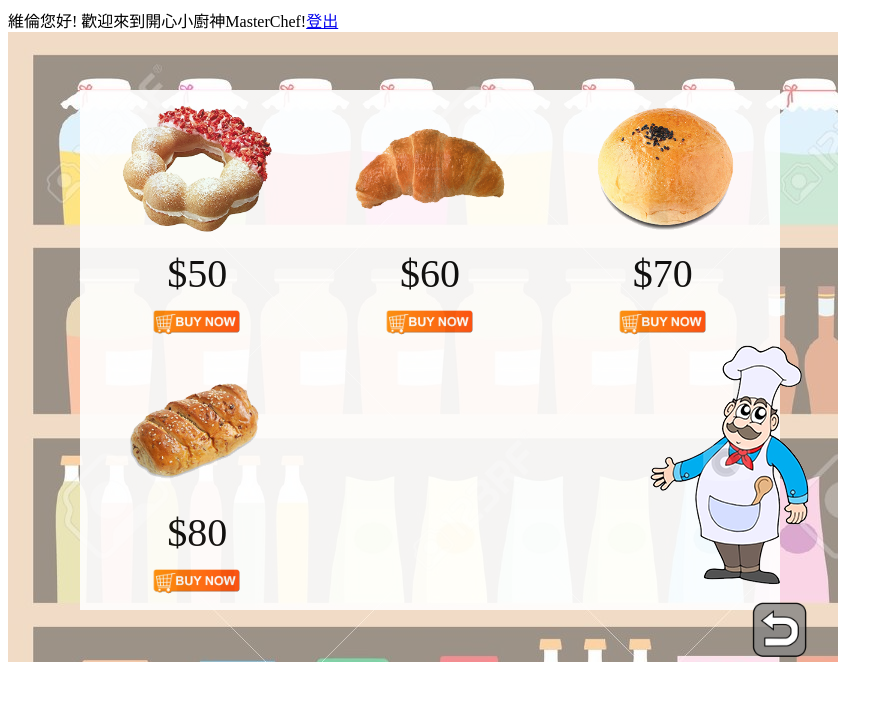
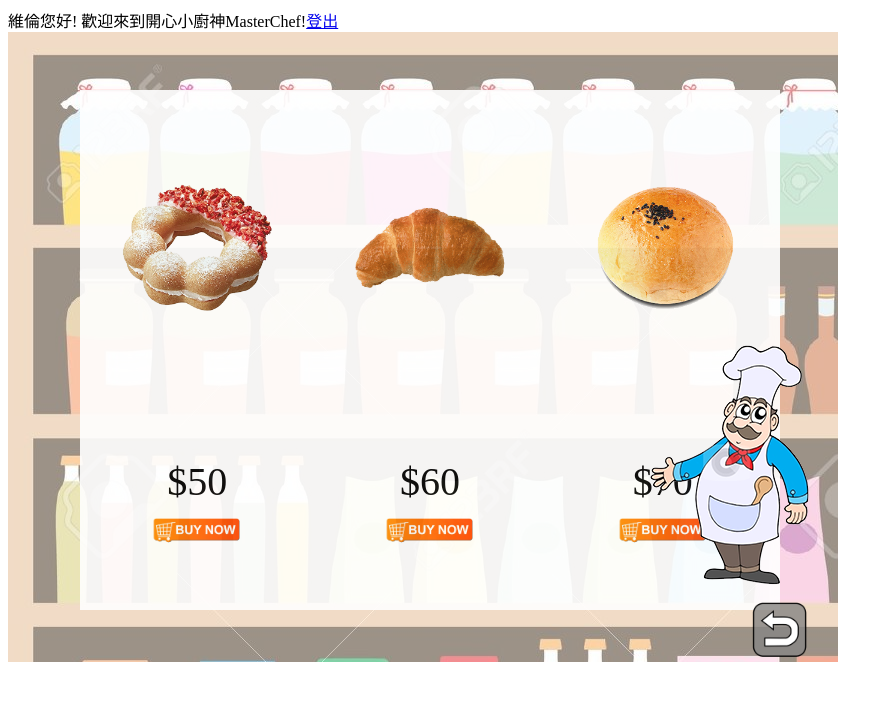
Before and after one commit to NCNU-OpenSource/1041-SE-Team10, a PHP site: page /breadmaterial.php in a window 1280 px wide. Shown: the top 701 px of the page, without its empty margins (0-893 px from the left). Run offline with PHP 8.4, Linux system fonts and the light colour scheme; a user stored in the database is signed in; data comes from the database, SQL or seed files in the repository; some libraries are stand-ins or nearby versions.

Commit message:
exp lock

```diff
--- a/masterchef/breadmaterial.php
+++ b/masterchef/breadmaterial.php
@@ -173,19 +173,41 @@ $(window).resize();
 </div>
 
 <div class="bake" >
+<table class="breadcategory">
+<?php
+    $sql = "select * from user;";
+    mysqli_query($conn,$sql) or die("MySQL query error");
+    $results=mysqli_query($conn,$sql);
+    $rs=mysqli_fetch_array($results);
+	if($rs['exp']>=0){
+		echo "<tr><td><img src=\"pics\bread1.png\" width=\"150px\"></td>";
+	}
+	if($rs['exp']>=200){
+		echo "<td><img src =\"pics\bread2.png\" width=\"150px\"></td>";
+	}
+	if($rs['exp']>=400){
+		echo "<td><img src =\"pics\bread3.png\" width=\"150px\"></td></tr>";
+	}
+	if($rs['exp']>=0){
+		echo "<tr><td>$50<br/><a class=\"js-open-modal btn\" href=\"#\" data-modal-id=\"buy1\"><img src =\"pics\buybutton.png\"  width=\"100px\"></a></td>";
+	}
+    if($rs['exp']>=200){
+		echo "<td>$60<br/><a class=\"js-open-modal btn\" href=\"#\" data-modal-id=\"buy2\"><img src =\"pics\buybutton.png\"  width=\"100px\"></a></td>";
+    }
+	if($rs['exp']>=400){
+        echo "<td>$70<br/><a class=\"js-open-modal btn\" href=\"#\" data-modal-id=\"buy3\"><img src =\"pics\buybutton.png\"  width=\"100px\"></a></td></tr>";
+    }
+	if($rs['exp']>=600){
+	    echo "<tr><td><img src =\"pics\bread4.png\" style=\"z-index:10\" width=\"150px\"></td>";
+    }
+    if($rs['exp']>=600){
+    echo "<tr><td>$80<br/><a class=\"js-open-modal btn\" href=\"#\" data-modal-id=\"buy4\"><img src =\"pics\buybutton.png\"  width=\"100px\"></a></td>";
+    }
+	echo "</tr>";
 
-<table class="breadcategory">
-<tr><td><img src ="pics\bread1.png"  width="150px"></td>
-<td><img src ="pics\bread2.png"  width="150px"></td>
-<td><img src ="pics\bread3.png"  width="150px"></td></tr>
-<tr><td>$50<br/><a class="js-open-modal btn" href="#" data-modal-id="buy1"><img src ="pics\buybutton.png"  width="100px"></a></td>
-<td>$60<br/><a class="js-open-modal btn" href="#" data-modal-id="buy2"><img src ="pics\buybutton.png"  width="100px"></a></td>
-<td>$70<br/><a class="js-open-modal btn" href="#" data-modal-id="buy3"><img src ="pics\buybutton.png"  width="100px"></a></td></tr>
-<tr><td><img src ="pics\bread4.png" style="z-index:10" width="150px"></td>
-<tr><td>$80<br/><a class="js-open-modal btn" href="#" data-modal-id="buy4"><img src ="pics\buybutton.png"  width="100px"></a></td>
-</tr>
+
+?>
 </table>
-
 </div>
 <div id="buy1" class="modal-box">
      <header> <a href="#" class="js-modal-close close">×</a>
@@ -222,6 +244,7 @@ $(window).resize();
             <p>Do you wish you buy this ingredient packet for $80?</p>
         </div>
         <footer><form method="post" action="buyingredient.php"><button type="submit" class="btn btn-small js-modal-close" name="id" value="bread4">buy</button></form> </footer>
+
 </div>
 </body>
 </html>
```
